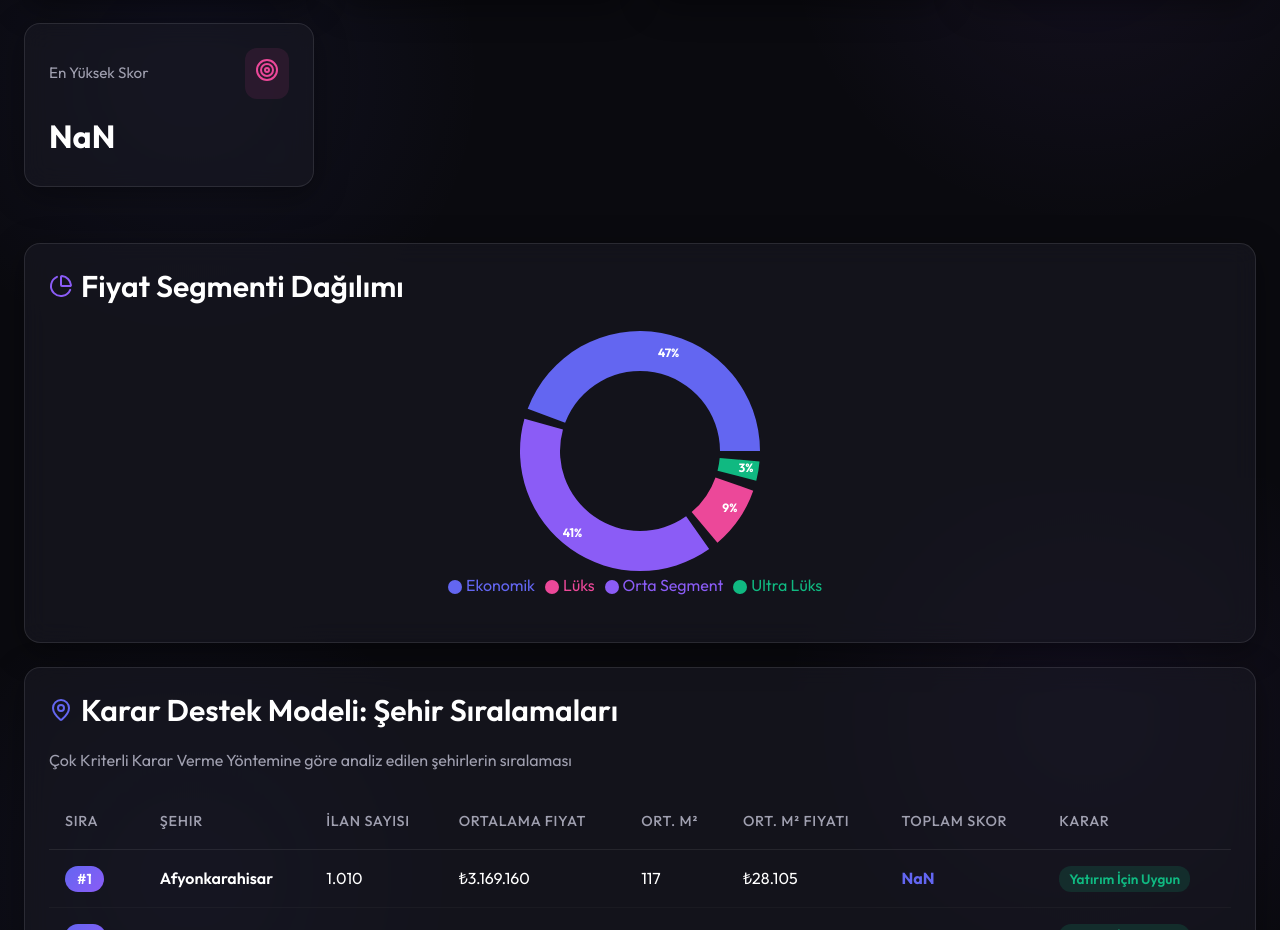
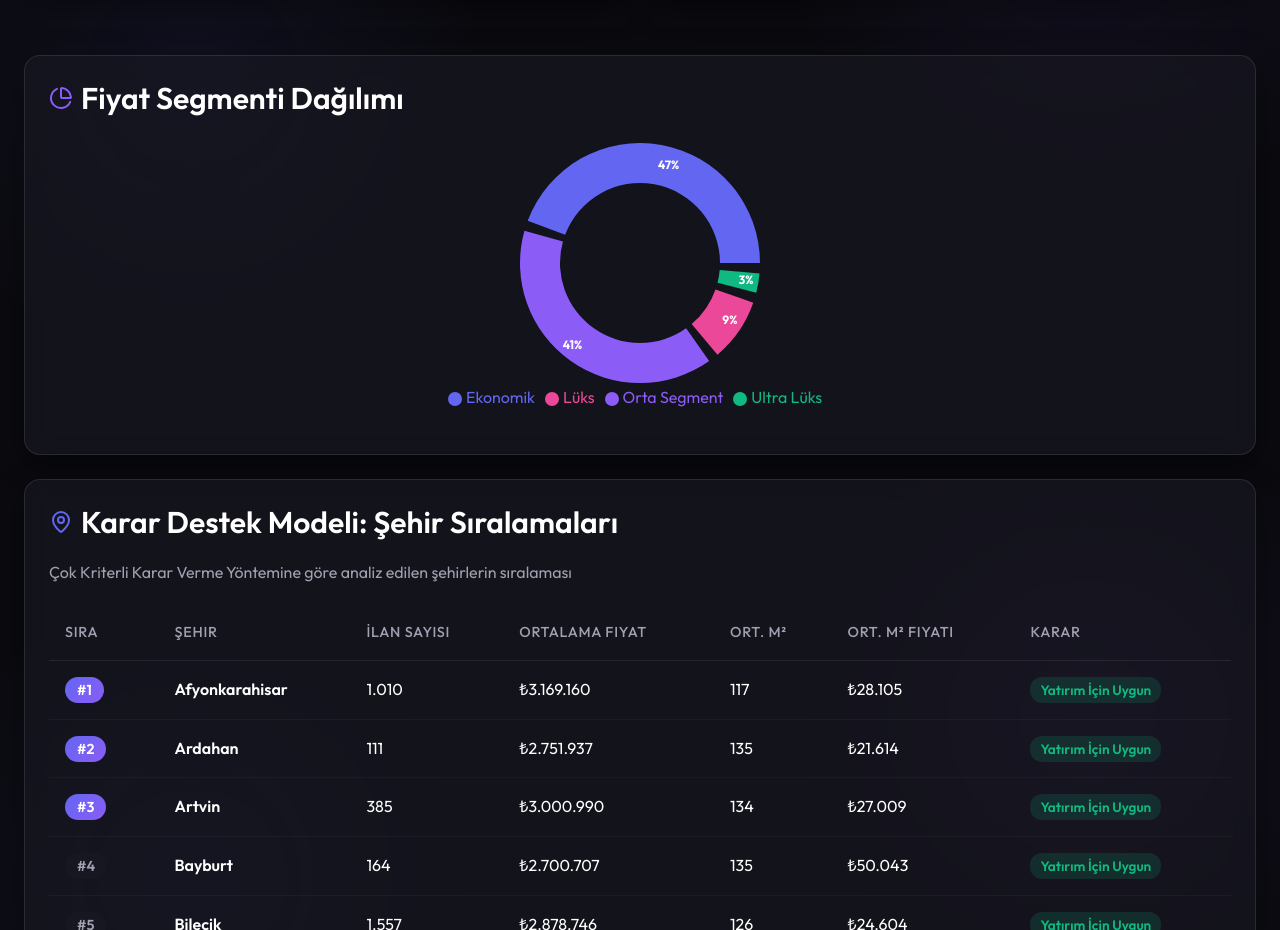
Before and after one commit to ayseddurall/dss-term-project, a React (Vite) app in the folder frontend/: page / in a window 1280 px wide. Shown: the part 322-1252 px from the top of the page. Built offline with nearby package versions, Linux system fonts and the light colour scheme.

Commit message:
Refactor: remove highest score kpi and total score column

```diff
--- a/frontend/src/components/CityRankings.jsx
+++ b/frontend/src/components/CityRankings.jsx
@@ -28,7 +28,6 @@ const CityRankings = ({ cities }) => {
             <th>Ortalama Fiyat</th>
             <th>Ort. m²</th>
             <th>Ort. m² Fiyatı</th>
-            <th>Toplam Skor</th>
             <th>Karar</th>
           </tr>
         </thead>
@@ -45,9 +44,6 @@ const CityRankings = ({ cities }) => {
               <td>{formatCurrency(city["5"])}</td>
               <td>{formatNumber(city["6"])}</td>
               <td>{formatCurrency(city["7"])}</td>
-              <td style={{ fontWeight: 700, color: 'var(--accent-primary)' }}>
-                {parseFloat(city["11"]).toFixed(2)}
-              </td>
               <td>
                 <span style={{
                   padding: '4px 10px',
--- a/frontend/src/components/KPICards.jsx
+++ b/frontend/src/components/KPICards.jsx
@@ -42,14 +42,6 @@ const KPICards = ({ kpis }) => {
         </div>
         <div className="kpi-value">{kpis.bestCity}</div>
       </div>
-
-      <div className="glass-card kpi-card">
-        <div className="kpi-header">
-          <span>En Yüksek Skor</span>
-          <div className="kpi-icon" style={{color: '#ec4899', background: 'rgba(236, 72, 153, 0.1)'}}><Target size={24} /></div>
-        </div>
-        <div className="kpi-value">{kpis.bestScore}</div>
-      </div>
     </div>
   )
 }
```
